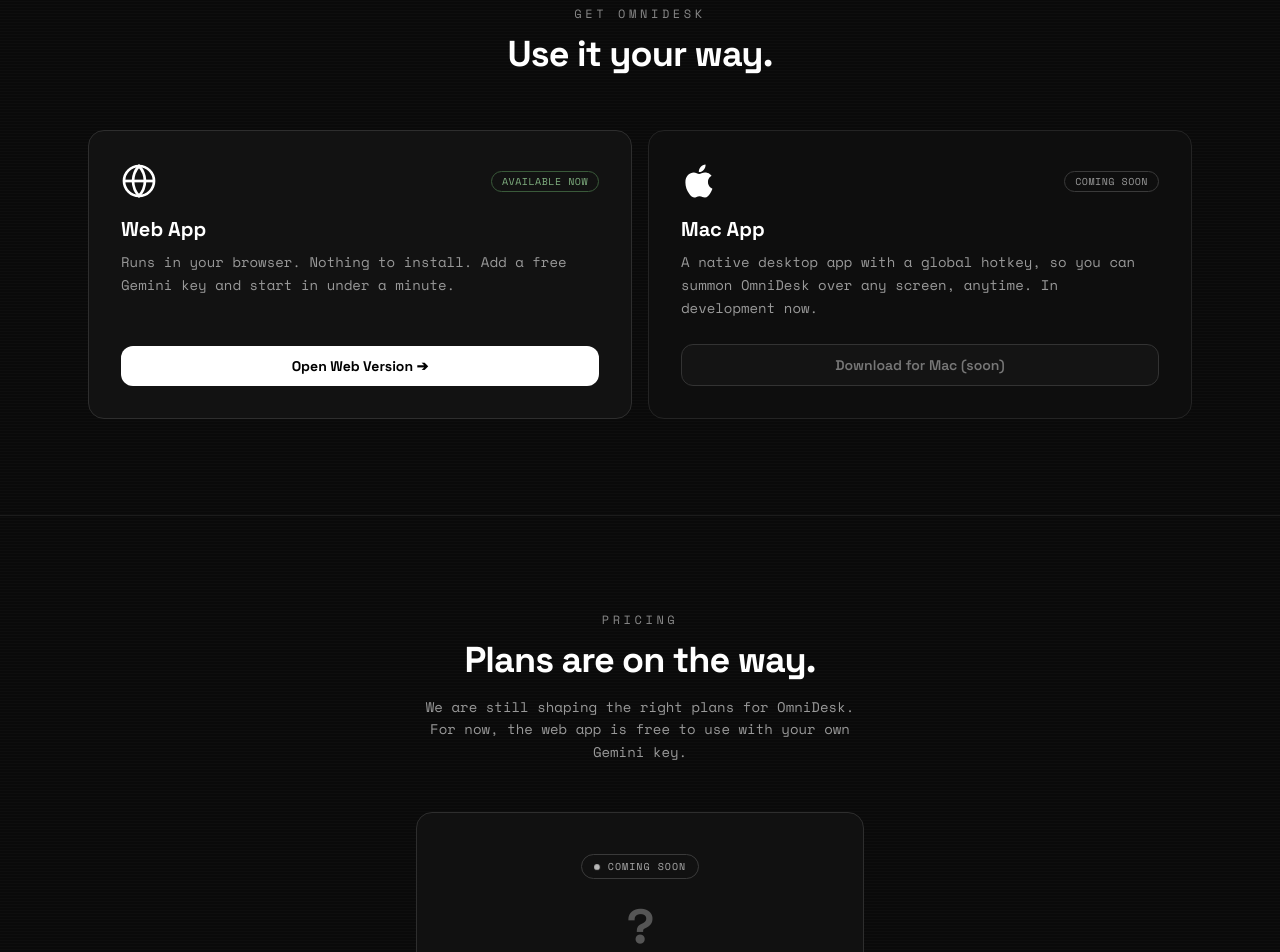
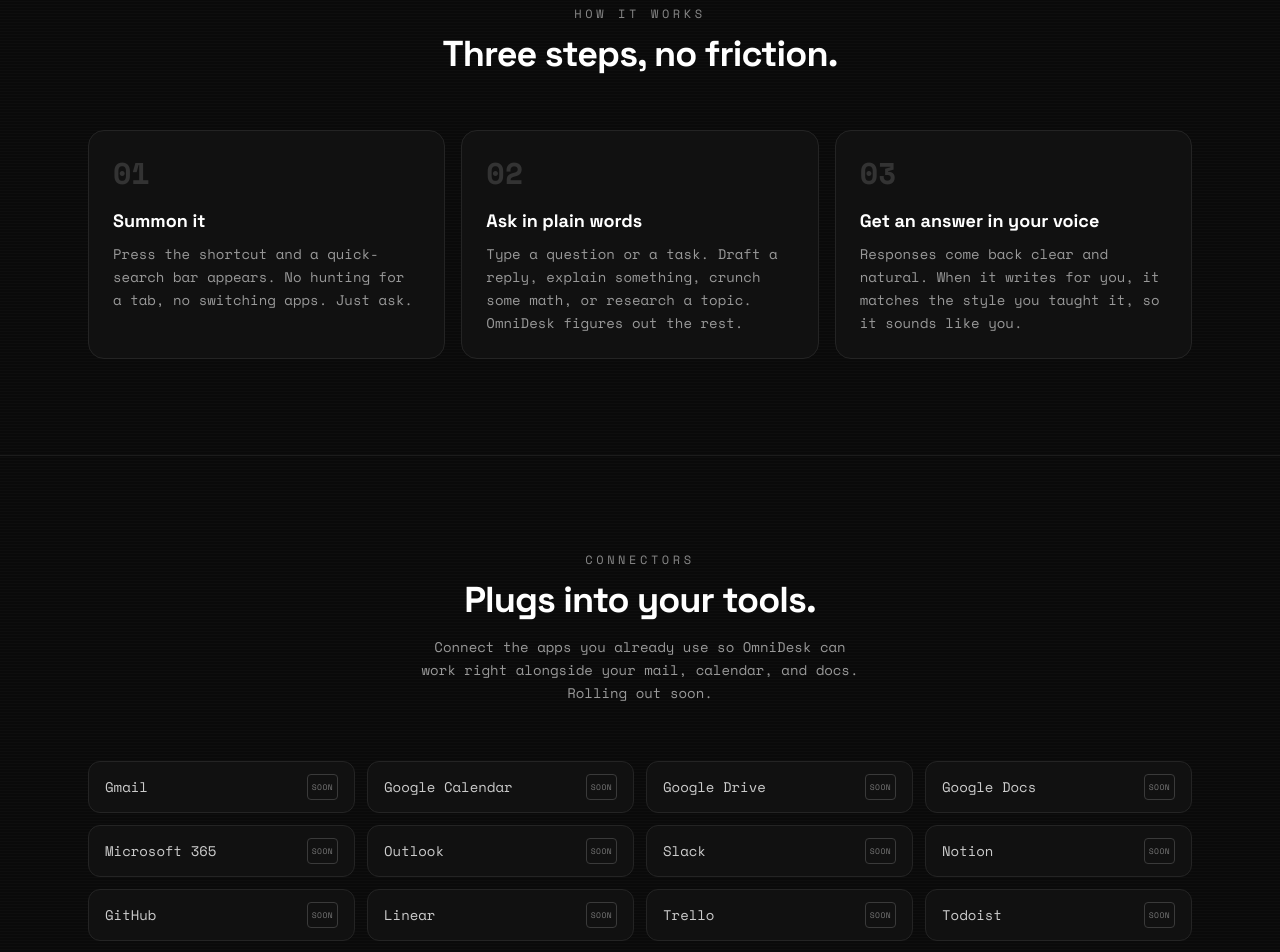
Before and after one commit to akilanvadivelan1/AIMODEL1, a React (Vite) app: page / in a window 1280 px wide. Shown: the part 1580-2532 px from the top of the page. Built offline with nearby package versions, Linux system fonts and the light colour scheme.

Commit message:
Fix landing page scroll; add How it works, Connectors, Use cases, Privacy, FAQ sections

```diff
--- a/src/index.css
+++ b/src/index.css
@@ -7,7 +7,7 @@
 html,
 body,
 #root {
-  height: 100%;
+  min-height: 100%;
 }
 
 body {
@@ -15,6 +15,14 @@ body {
   background-color: #121212;
   color: #ffffff;
   font-family: "Space Grotesk", "Space Mono", monospace, sans-serif;
+}
+
+/* The chat app is a fixed, full-screen layout and must NOT scroll the page.
+   This class is applied to <html> only while the app view is mounted. */
+html.app-view,
+html.app-view body,
+html.app-view #root {
+  height: 100%;
   overflow: hidden;
 }
 
--- a/src/landing/Landing.tsx
+++ b/src/landing/Landing.tsx
@@ -6,8 +6,13 @@ export function Landing() {
       <Nav />
       <Hero />
       <Features />
+      <HowItWorks />
+      <Connectors />
+      <UseCases />
+      <Privacy />
       <Download />
       <Pricing />
+      <Faq />
       <Footer />
     </div>
   );
@@ -263,6 +268,206 @@ function Pricing() {
   );
 }
 
+function HowItWorks() {
+  const steps = [
+    {
+      n: "01",
+      title: "Summon it",
+      body: "Press the shortcut and a quick-search bar appears. No hunting for a tab, no switching apps. Just ask.",
+    },
+    {
+      n: "02",
+      title: "Ask in plain words",
+      body: "Type a question or a task. Draft a reply, explain something, crunch some math, or research a topic. OmniDesk figures out the rest.",
+    },
+    {
+      n: "03",
+      title: "Get an answer in your voice",
+      body: "Responses come back clear and natural. When it writes for you, it matches the style you taught it, so it sounds like you.",
+    },
+  ];
+  return (
+    <section className="border-t border-[#1c1c1c] py-24">
+      <div className="mx-auto max-w-6xl px-6">
+        <div className="mb-14 text-center">
+          <p className="font-mono text-xs uppercase tracking-[0.3em] text-[#888888]">
+            How it works
+          </p>
+          <h2 className="mt-3 text-3xl font-bold tracking-tight sm:text-4xl">
+            Three steps, no friction.
+          </h2>
+        </div>
+        <div className="grid grid-cols-1 gap-4 md:grid-cols-3">
+          {steps.map((s) => (
+            <div key={s.n} className="rounded-2xl border border-[#242424] bg-[#111111] p-6">
+              <div className="mb-4 font-mono text-3xl font-bold text-[#333333]">{s.n}</div>
+              <h3 className="text-lg font-bold">{s.title}</h3>
+              <p className="mt-2 font-mono text-sm leading-relaxed text-[#999999]">{s.body}</p>
+            </div>
+          ))}
+        </div>
+      </div>
+    </section>
+  );
+}
+
+function Connectors() {
+  const apps = [
+    "Gmail", "Google Calendar", "Google Drive", "Google Docs",
+    "Microsoft 365", "Outlook", "Slack", "Notion",
+    "GitHub", "Linear", "Trello", "Todoist",
+  ];
+  return (
+    <section className="border-t border-[#1c1c1c] py-24">
+      <div className="mx-auto max-w-6xl px-6">
+        <div className="mb-14 text-center">
+          <p className="font-mono text-xs uppercase tracking-[0.3em] text-[#888888]">
+            Connectors
+          </p>
+          <h2 className="mt-3 text-3xl font-bold tracking-tight sm:text-4xl">
+            Plugs into your tools.
+          </h2>
+          <p className="mx-auto mt-4 max-w-md font-mono text-sm leading-relaxed text-[#999999]">
+            Connect the apps you already use so OmniDesk can work right alongside
+            your mail, calendar, and docs. Rolling out soon.
+          </p>
+        </div>
+        <div className="grid grid-cols-2 gap-3 sm:grid-cols-3 md:grid-cols-4">
+          {apps.map((a) => (
+            <div
+              key={a}
+              className="flex items-center justify-between rounded-xl border border-[#242424] bg-[#111111] px-4 py-3 font-mono text-sm text-[#cccccc]"
+            >
+              <span>{a}</span>
+              <span className="rounded border border-[#3a3a3a] px-1 py-0.5 text-[8px] uppercase tracking-wider text-[#777777]">
+                soon
+              </span>
+            </div>
+          ))}
+        </div>
+      </div>
+    </section>
+  );
+}
+
+function UseCases() {
+  const cases = [
+    "Summarize this email thread and draft a reply in my tone.",
+    "What does my day look like, and when am I free for an hour?",
+    "Explain this error message and how to fix it.",
+    "Turn these rough notes into a clean, polished memo.",
+    "Research the top options for X and give me a short comparison.",
+    "Check this math and show the steps.",
+  ];
+  return (
+    <section className="border-t border-[#1c1c1c] py-24">
+      <div className="mx-auto max-w-6xl px-6">
+        <div className="mb-14 text-center">
+          <p className="font-mono text-xs uppercase tracking-[0.3em] text-[#888888]">
+            Use cases
+          </p>
+          <h2 className="mt-3 text-3xl font-bold tracking-tight sm:text-4xl">
+            What people ask it.
+          </h2>
+        </div>
+        <div className="grid grid-cols-1 gap-3 md:grid-cols-2">
+          {cases.map((c) => (
+            <div
+              key={c}
+              className="flex items-start gap-3 rounded-xl border border-[#242424] bg-[#111111] px-5 py-4"
+            >
+              <span className="mt-0.5 font-mono text-sm text-[#555555]">&gt;</span>
+              <p className="font-mono text-sm leading-relaxed text-[#cccccc]">{c}</p>
+            </div>
+          ))}
+        </div>
+      </div>
+    </section>
+  );
+}
+
+function Privacy() {
+  const points = [
+    {
+      title: "Your data stays yours",
+      body: "Your writing style and chats live in your own browser. Nothing is sold, and nothing is used to train models.",
+    },
+    {
+      title: "You hold the keys",
+      body: "The web version runs on your own Gemini key. Requests go straight from your browser to the model provider.",
+    },
+    {
+      title: "Permission first",
+      body: "When connectors arrive, they use secure sign-in with explicit permissions. Actions like sending wait for your approval.",
+    },
+  ];
+  return (
+    <section className="border-t border-[#1c1c1c] py-24">
+      <div className="mx-auto max-w-6xl px-6">
+        <div className="mb-14 text-center">
+          <p className="font-mono text-xs uppercase tracking-[0.3em] text-[#888888]">
+            Privacy by design
+          </p>
+          <h2 className="mt-3 text-3xl font-bold tracking-tight sm:text-4xl">
+            Built to be trusted.
+          </h2>
+        </div>
+        <div className="grid grid-cols-1 gap-4 md:grid-cols-3">
+          {points.map((p) => (
+            <div key={p.title} className="rounded-2xl border border-[#242424] bg-[#111111] p-6">
+              <h3 className="text-lg font-bold">{p.title}</h3>
+              <p className="mt-2 font-mono text-sm leading-relaxed text-[#999999]">{p.body}</p>
+            </div>
+          ))}
+        </div>
+      </div>
+    </section>
+  );
+}
+
+function Faq() {
+  const faqs = [
+    {
+      q: "Do I need to pay?",
+      a: "No. The web version is free to use with your own free Gemini key. Paid plans are coming later.",
+    },
+    {
+      q: "Do I need an account?",
+      a: "No account is needed for the web version. Add a Gemini key and start right away.",
+    },
+    {
+      q: "How does the writing-style feature work?",
+      a: "Paste one sample of your writing. OmniDesk learns your tone and quirks, then drafts in your voice.",
+    },
+    {
+      q: "When is the Mac app coming?",
+      a: "It is in development. The Mac app adds a global hotkey so you can summon OmniDesk over any screen.",
+    },
+  ];
+  return (
+    <section className="border-t border-[#1c1c1c] py-24">
+      <div className="mx-auto max-w-3xl px-6">
+        <div className="mb-14 text-center">
+          <p className="font-mono text-xs uppercase tracking-[0.3em] text-[#888888]">
+            FAQ
+          </p>
+          <h2 className="mt-3 text-3xl font-bold tracking-tight sm:text-4xl">
+            Good to know.
+          </h2>
+        </div>
+        <div className="space-y-3">
+          {faqs.map((f) => (
+            <div key={f.q} className="rounded-2xl border border-[#242424] bg-[#111111] p-6">
+              <h3 className="text-base font-bold">{f.q}</h3>
+              <p className="mt-2 font-mono text-sm leading-relaxed text-[#999999]">{f.a}</p>
+            </div>
+          ))}
+        </div>
+      </div>
+    </section>
+  );
+}
+
 function Footer() {
   const [year] = useState(() => new Date().getFullYear());
   return (
--- a/src/main.tsx
+++ b/src/main.tsx
@@ -19,6 +19,13 @@ function Root() {
   }, []);
 
   const isApp = route.startsWith("#/app");
+
+  // Lock page scroll only for the fixed-layout chat app; let the landing scroll.
+  useEffect(() => {
+    document.documentElement.classList.toggle("app-view", isApp);
+    if (!isApp) window.scrollTo(0, 0);
+  }, [isApp]);
+
   return isApp ? <App /> : <Landing />;
 }
 
```
